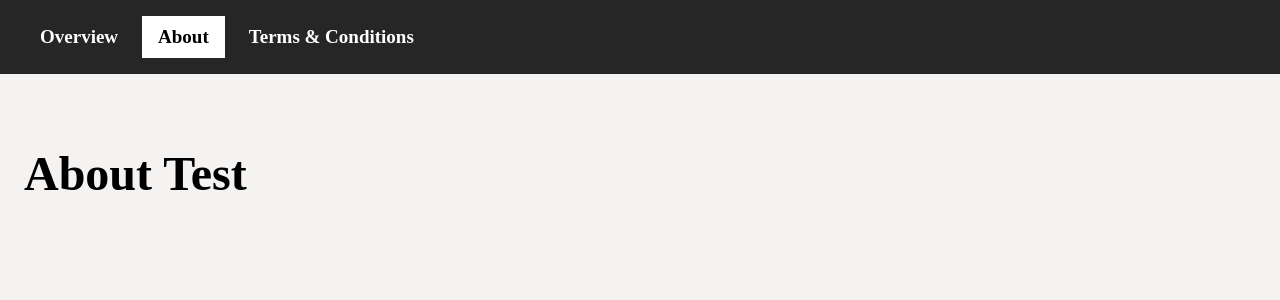
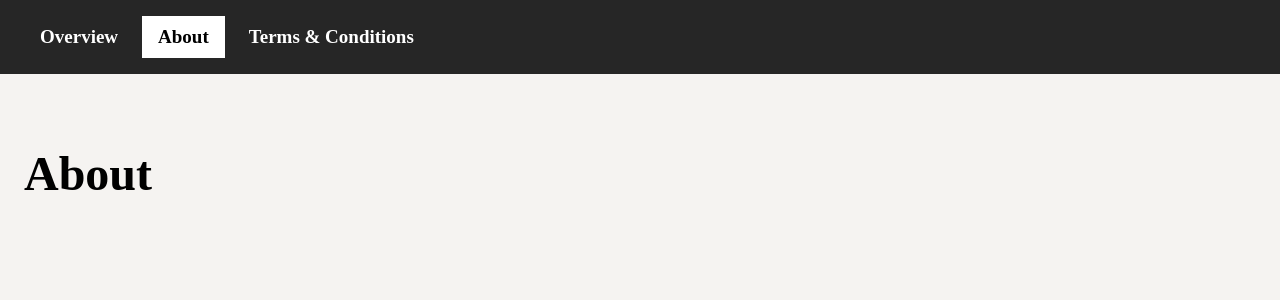
Before and after one commit to alisedarta/personal-project, a React (Vite) app: page /about in a window 1280 px wide. Shown: the top 300 px of the page. Built offline with nearby package versions, Linux system fonts and the light colour scheme; a web font is replaced by a local one.

Commit message:
Revert "test: test changes"

```diff
--- a/src/components/About.tsx
+++ b/src/components/About.tsx
@@ -1,5 +1,5 @@
 function About() {
-  return <h1>About Test</h1>;
+  return <h1>About</h1>;
 }
 
 export default About;
```
